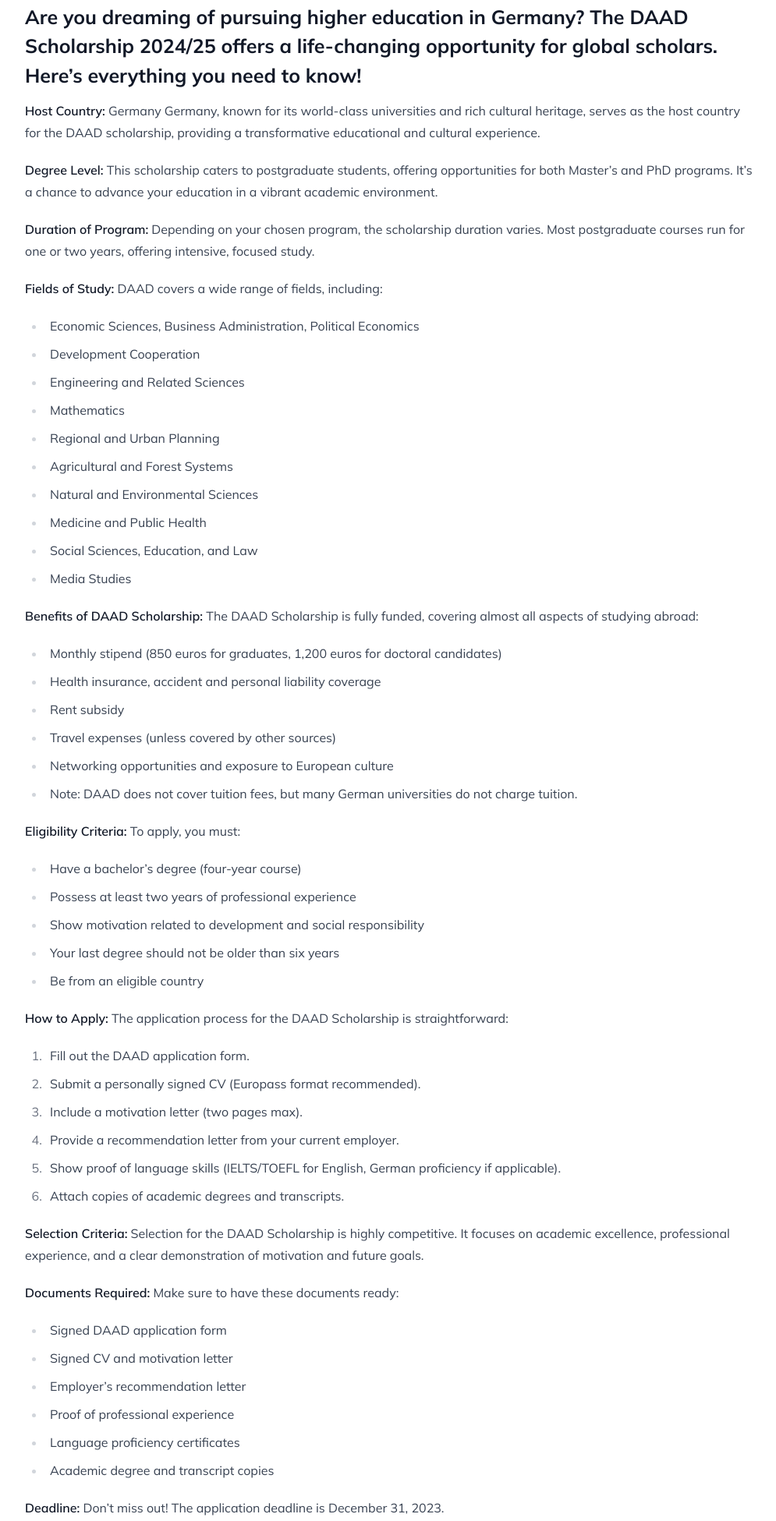
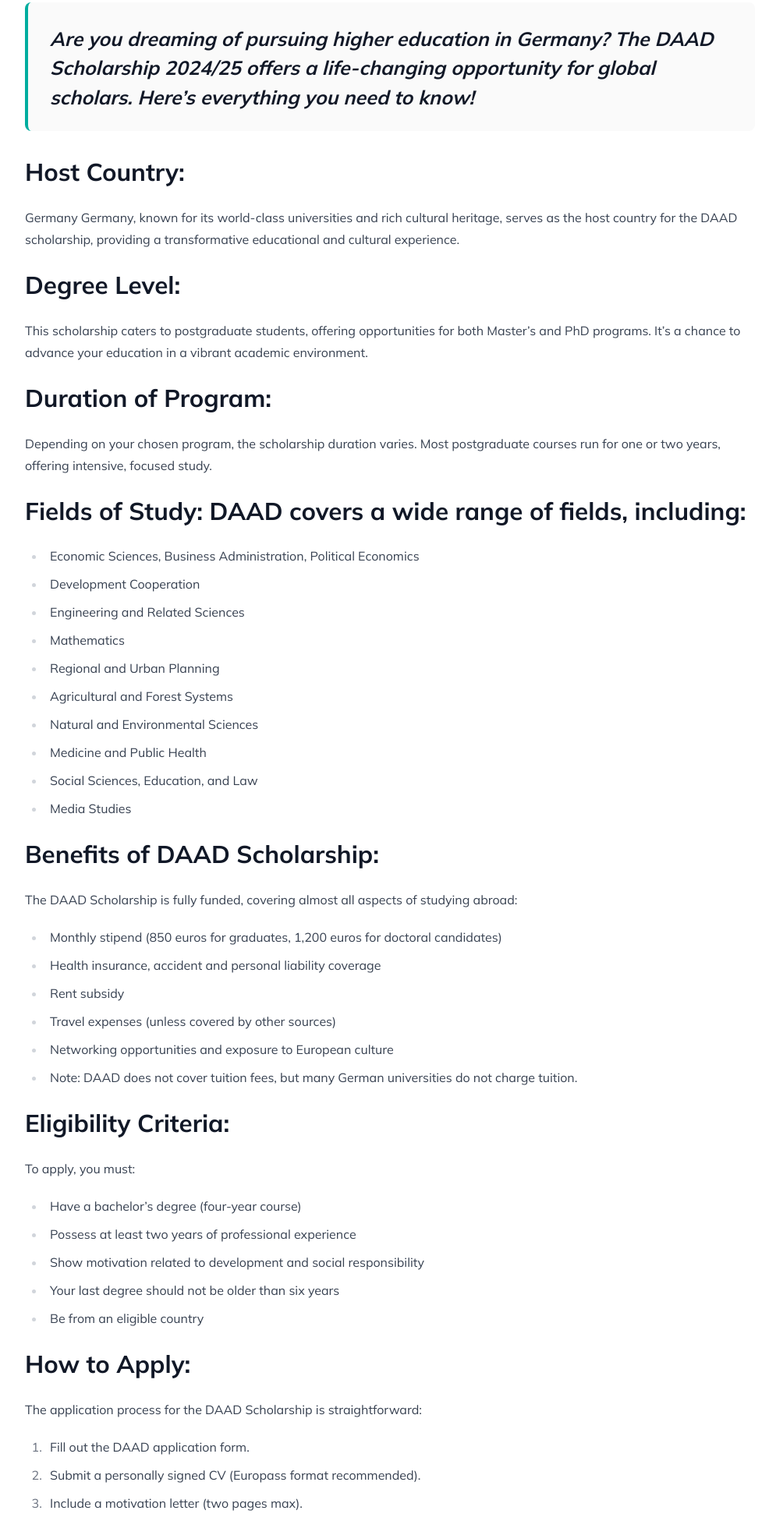
Before and after one commit to farhan-ezaz/findmyscholarship, an Astro site: page /daad-scholarship-in-germany-2024-2025-a-golden-opportunity-for-postgraduate-education in a window 1280 px wide. Shown: the part 987-2938 px from the top of the page at 78% size, without its empty margins (140-1135 px from the left). Built offline with nearby package versions, Linux system fonts and the light colour scheme; Astro itself is replaced by a stand-in of ours; some packages are replaced by stand-ins of ours; what tailwind-bootstrap-grid would draw is missing.

Commit message:
Update Posts “daad-scholarship-in-germany-2024-2025-a-golden-opportunity-for-postgraduate-education”

```diff
--- a/src/content/posts/daad-scholarship-in-germany-2024-2025-a-golden-opportunity-for-postgraduate-education.md
+++ b/src/content/posts/daad-scholarship-in-germany-2024-2025-a-golden-opportunity-for-postgraduate-education.md
@@ -16,23 +16,29 @@
 
 
 
-#### Are you dreaming of pursuing higher education in Germany? The DAAD Scholarship 2024/25 offers a life-changing opportunity for global scholars. Here's everything you need to know!
+> #### Are you dreaming of pursuing higher education in Germany? The DAAD Scholarship 2024/25 offers a life-changing opportunity for global scholars. Here's everything you need to know!
 
 
 
-**Host Country:** Germany Germany, known for its world-class universities and rich cultural heritage, serves as the host country for the DAAD scholarship, providing a transformative educational and cultural experience.
+### **Host Country:**
+
+Germany Germany, known for its world-class universities and rich cultural heritage, serves as the host country for the DAAD scholarship, providing a transformative educational and cultural experience.
 
 
 
-**Degree Level:** This scholarship caters to postgraduate students, offering opportunities for both Master's and PhD programs. It's a chance to advance your education in a vibrant academic environment.
+### **Degree Level:**
+
+This scholarship caters to postgraduate students, offering opportunities for both Master's and PhD programs. It's a chance to advance your education in a vibrant academic environment.
 
 
 
-**Duration of Program:** Depending on your chosen program, the scholarship duration varies. Most postgraduate courses run for one or two years, offering intensive, focused study.
+### **Duration of Program:**
+
+Depending on your chosen program, the scholarship duration varies. Most postgraduate courses run for one or two years, offering intensive, focused study.
 
 
 
-**Fields of Study:** DAAD covers a wide range of fields, including:
+### **Fields of Study:** DAAD covers a wide range of fields, including:
 
 * Economic Sciences, Business Administration, Political Economics
 * Development Cooperation
@@ -47,7 +53,9 @@
 
 
 
-**Benefits of DAAD Scholarship:** The DAAD Scholarship is fully funded, covering almost all aspects of studying abroad:
+### **Benefits of DAAD Scholarship:**
+
+The DAAD Scholarship is fully funded, covering almost all aspects of studying abroad:
 
 * Monthly stipend (850 euros for graduates, 1,200 euros for doctoral candidates)
 * Health insurance, accident and personal liability coverage
@@ -58,7 +66,9 @@
 
 
 
-**Eligibility Criteria:** To apply, you must:
+### **Eligibility Criteria:**
+
+To apply, you must:
 
 * Have a bachelor's degree (four-year course)
 * Possess at least two years of professional experience
@@ -66,9 +76,9 @@
 * Your last degree should not be older than six years
 * Be from an eligible country
 
+### **How to Apply:**
 
-
-**How to Apply:** The application process for the DAAD Scholarship is straightforward:
+The application process for the DAAD Scholarship is straightforward:
 
 1. Fill out the DAAD application form.
 2. Submit a personally signed CV (Europass format recommended).
@@ -79,11 +89,15 @@
 
 
 
-**Selection Criteria:** Selection for the DAAD Scholarship is highly competitive. It focuses on academic excellence, professional experience, and a clear demonstration of motivation and future goals.
+### **Selection Criteria:**
+
+Selection for the DAAD Scholarship is highly competitive. It focuses on academic excellence, professional experience, and a clear demonstration of motivation and future goals.
 
 
 
-**Documents Required:** Make sure to have these documents ready:
+### **Documents Required:**
+
+Make sure to have these documents ready:
 
 * Signed DAAD application form
 * Signed CV and motivation letter
@@ -92,16 +106,22 @@
 * Language proficiency certificates
 * Academic degree and transcript copies
 
+### **Deadline:**
+
+Don't miss out! The application deadline is December 31, 2023
 
 
-**Deadline:** Don't miss out! The application deadline is December 31, 2023.
 
 ### Ready to Apply?
 
-Check the eligibility criteria and fields of study on the DAAD website and prepare your application. Remember, the deadline is December 31, 2023. Don't miss this chance to elevate your career and experience the best of German education.
+Check the eligibility criteria and fields of study on the DAAD website and prepare your application. Remember, the deadline is December 31, 2023. Don't miss this chance to elevate your career and experience the best of German education
 
-### O﻿fficial Link:
 
-<https://www2.daad.de/deutschland/stipendium/datenbank/en/21148-scholarship-database/?detail=50076777>
 
-**Conclusion:** The DAAD Scholarship in Germany offers a unique blend of academic excellence and cultural immersion. It's more than a scholarship; it's a gateway to global opportunities and a promising future.
+### ***[O﻿fficial Link](<https://www2.daad.de/deutschland/stipendium/datenbank/en/21148-scholarship-database/?detail=50076777>)***
+
+
+
+### **Conclusion:**
+
+The DAAD Scholarship in Germany offers a unique blend of academic excellence and cultural immersion. It's more than a scholarship; it's a gateway to global opportunities and a promising future.
```
